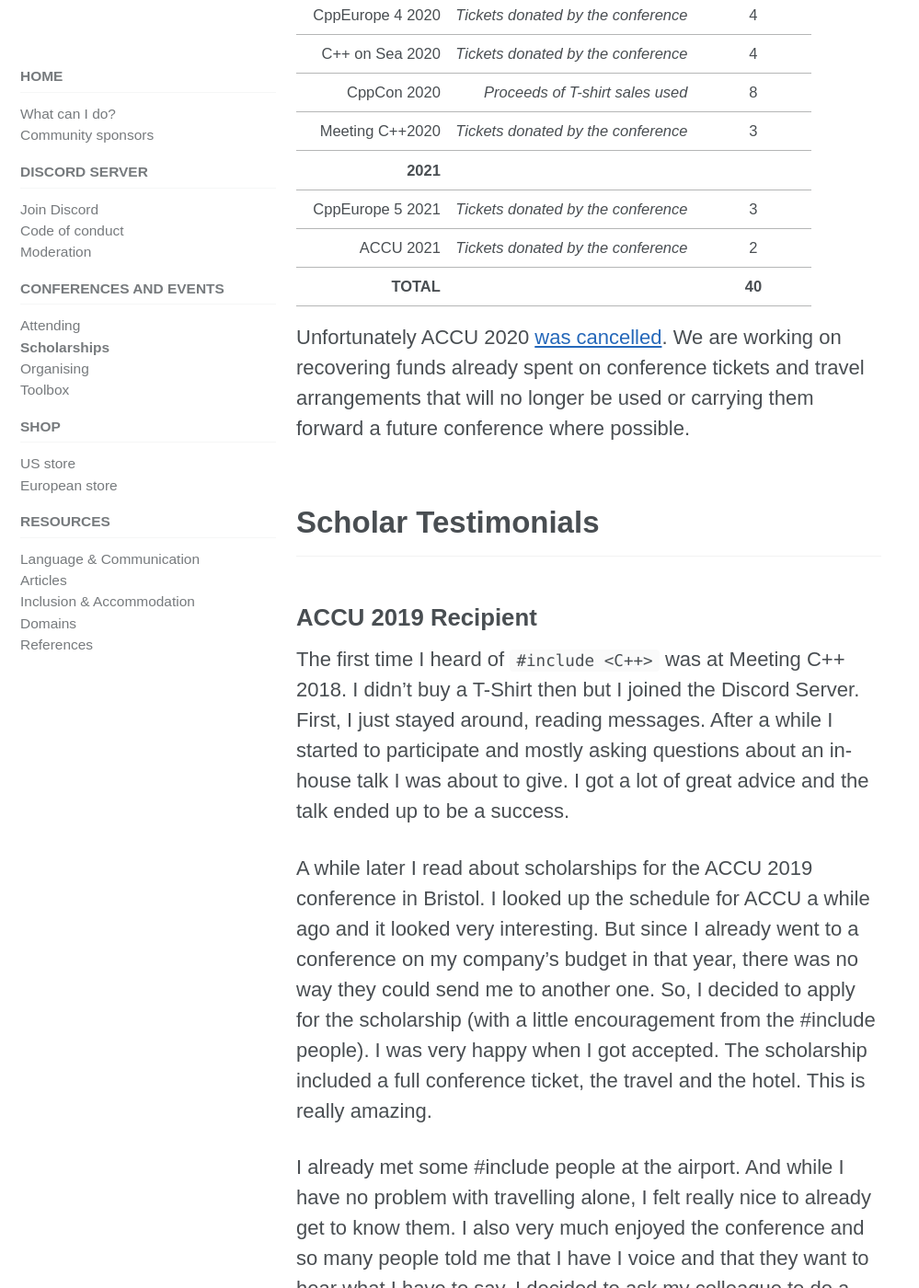
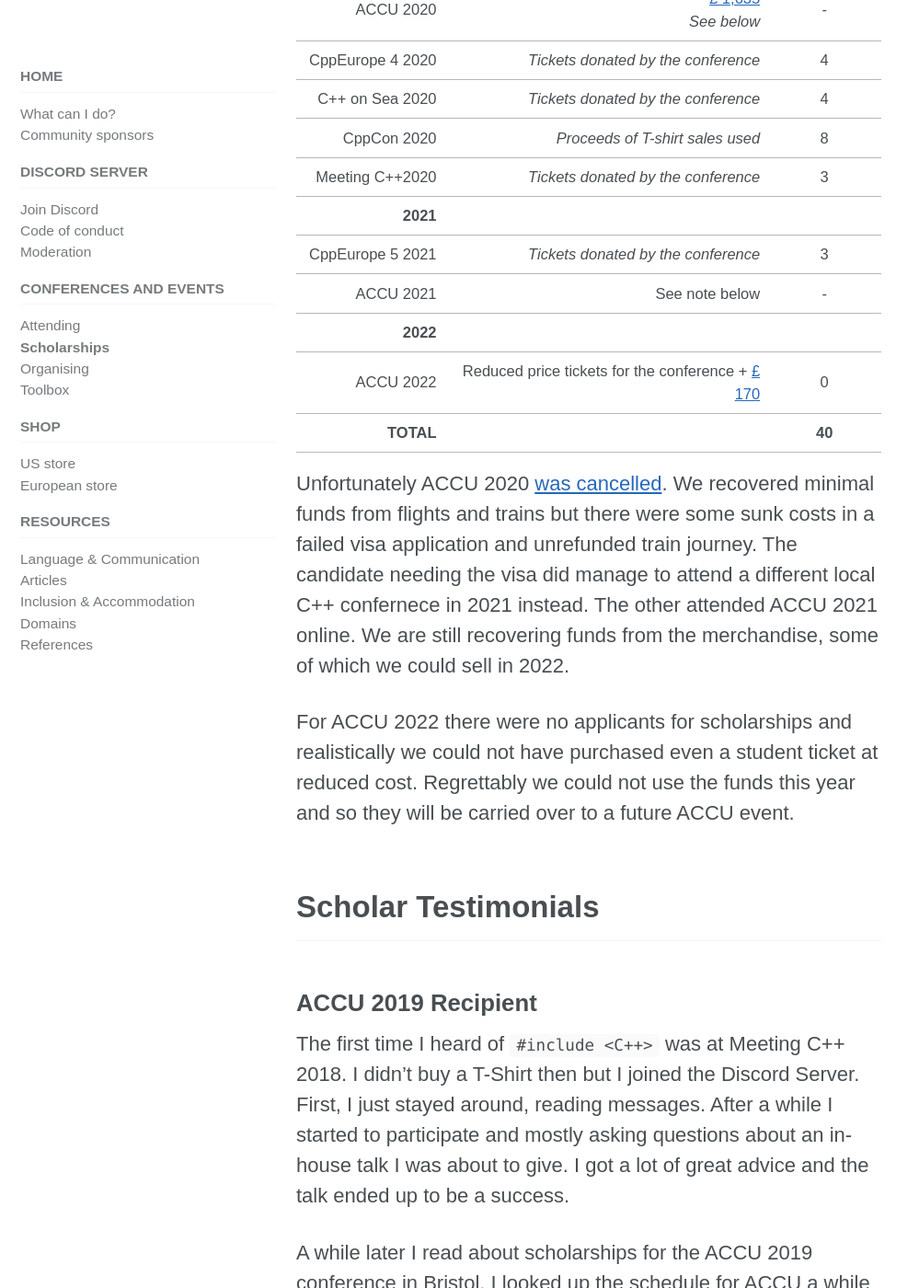
Before and after one commit to include-cpp/include-cpp.github.io, a Jekyll site: the page built from conferences/scholarships.md, in a window 1280 px wide and 1400 px high, scrolled down 5621 px. Shown: the whole window at 92% size, without its empty margins (0-999 px from the left). Built offline with Jekyll 4.4.1, drawn with Linux system fonts in a browser that asks for light colours; cached includes are drawn as plain includes; nearby versions of some CDN libraries.

Commit message:
changes for accu 2021 and 2022

```diff
--- a/conferences/scholarships.md
+++ b/conferences/scholarships.md
@@ -72,11 +72,15 @@ The ideal candidate is someone who would truly benefit from coming to a conferen
 |  Meeting C++2020 |                 *Tickets donated by the conference*                               |       3       |
 | **2021**         | &nbsp;                                                                            | &nbsp;        |
 | CppEurope 5 2021 |                 *Tickets donated by the conference*                               |       3       |
-|        ACCU 2021 |                 *Tickets donated by the conference*                               |       2       |
+|        ACCU 2021 |                 See note below                                                    |       -       |
+| **2022**         | &nbsp;                                                                            | &nbsp;        |
+|        ACCU 2022 |   Reduced price tickets for the conference + [£ 170](https://www.gofundme.com/f/include-cpp-scholarships-for-accu2022-conference)|       0       |
 |-----------------:|----------------------------------------------------------------------------------:|:-------------:|
 |        **TOTAL** |                                                                                   |     **40**    |
 
-Unfortunately ACCU 2020 [was cancelled](https://accu.org/conf-news/2020/2020-03-12-accu2020cancelled). We are working on recovering funds already spent on conference tickets and travel arrangements that will no longer be used or carrying them forward a future conference where possible.
+Unfortunately ACCU 2020 [was cancelled](https://accu.org/conf-news/2020/2020-03-12-accu2020cancelled). We recovered minimal funds from flights and trains but there were some sunk costs in a failed visa application and unrefunded train journey. The candidate needing the visa did manage to attend a different local C++ confernece in 2021 instead. The other attended ACCU 2021 online. We are still recovering funds from the merchandise, some of which we could sell in 2022.
+
+For ACCU 2022 there were no applicants for scholarships and realistically we could not have purchased even a student ticket at reduced cost. Regrettably we could not use the funds this year and so they will be carried over to a future ACCU event.
 
 ## Scholar Testimonials
 
```
